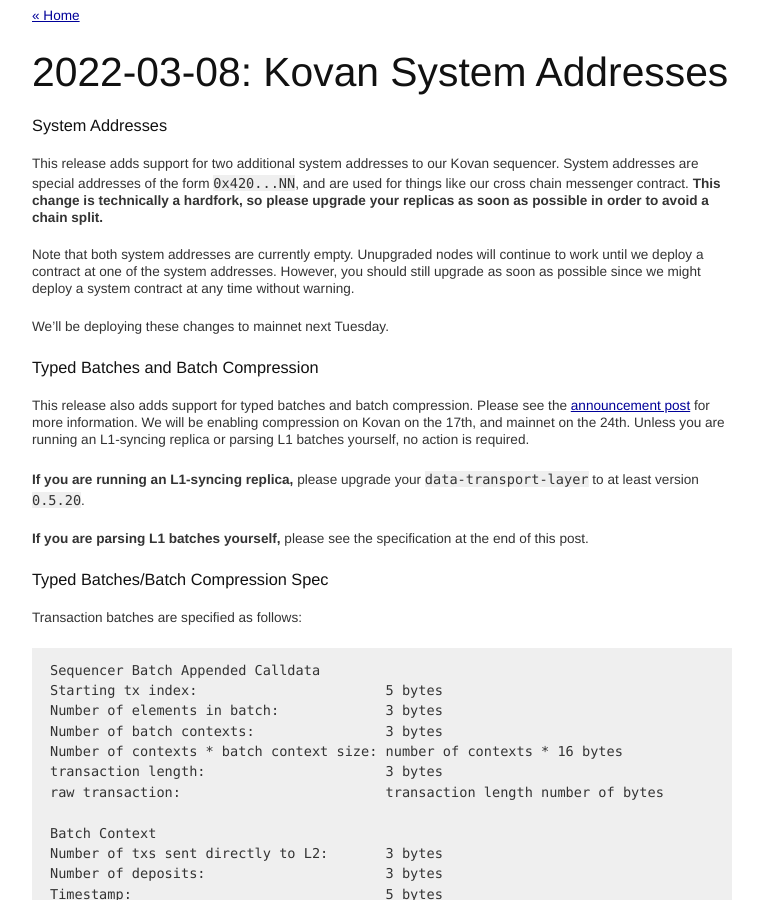
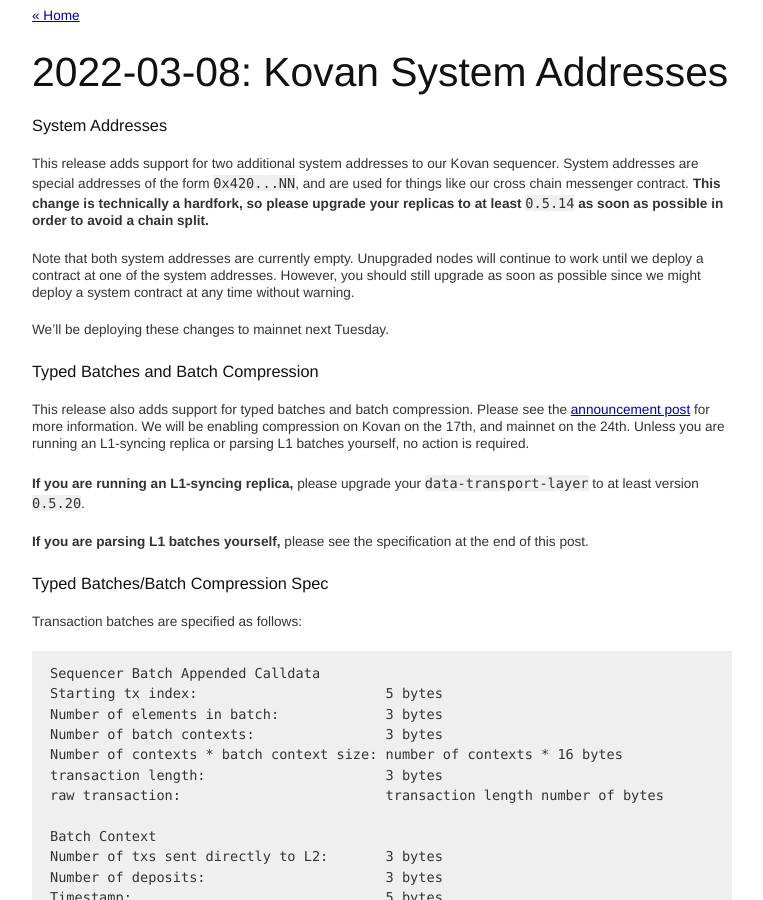
Before and after one commit to ethereum-optimism/changelog, a Jekyll site: the page built from _posts/2022-03-08-kovan-system-addresses.md, in a window 1280 px wide and 900 px high. Shown: the whole window, without its empty margins (258-1021 px from the left). Built offline with Jekyll 4.4.1, drawn with Linux system fonts in a browser that asks for light colours.

Commit message:
Add version in copy

```diff
--- a/_posts/2022-03-08-kovan-system-addresses.md
+++ b/_posts/2022-03-08-kovan-system-addresses.md
@@ -18,7 +18,7 @@
 
 #### System Addresses
 
-This release adds support for two additional system addresses to our Kovan sequencer. System addresses are special addresses of the form `0x420...NN`, and are used for things like our cross chain messenger contract. **This change is technically a hardfork, so please upgrade your replicas as soon as possible in order to avoid a chain split.**
+This release adds support for two additional system addresses to our Kovan sequencer. System addresses are special addresses of the form `0x420...NN`, and are used for things like our cross chain messenger contract. **This change is technically a hardfork, so please upgrade your replicas to at least `0.5.14` as soon as possible in order to avoid a chain split.**
 
 Note that both system addresses are currently empty. Unupgraded nodes will continue to work until we deploy a contract at one of the system addresses. However, you should still upgrade as soon as possible since we might deploy a system contract at any time without warning.
 
```
